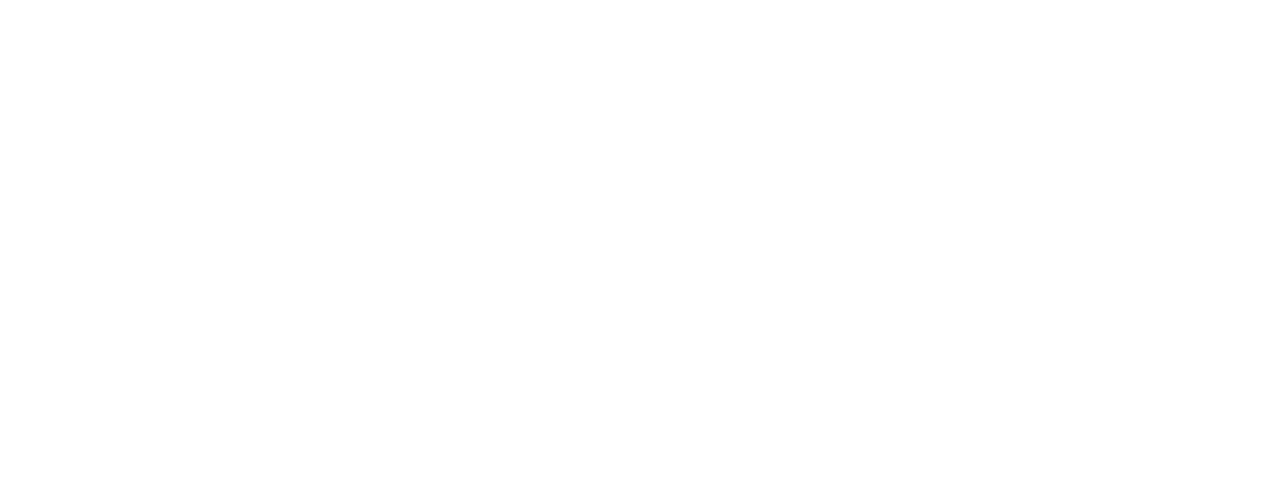
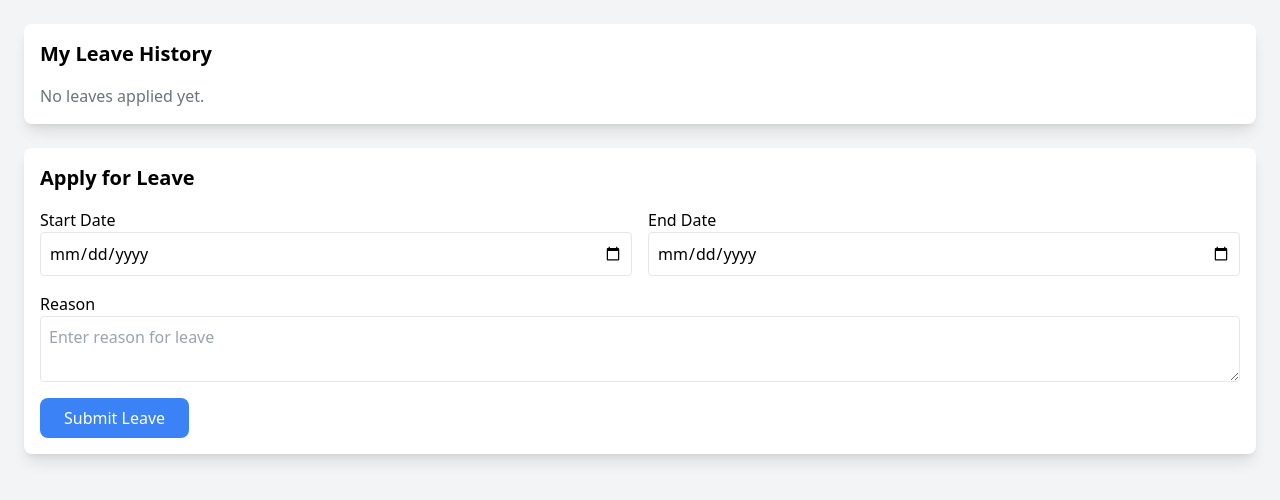
Before and after one commit to varsha346/hostel_frontend, a React (Create React App) app: page /apply-leave in a window 1280 px wide. Before the commit this address had no page. Shown: the top 500 px of the page. Built offline with nearby package versions, Linux system fonts and the light colour scheme.

Commit message:
Added the leave page

```diff
--- a/package.json
+++ b/package.json
@@ -9,6 +9,8 @@
     "@testing-library/user-event": "^13.5.0",
     "axios": "^1.12.2",
     "framer-motion": "^12.23.19",
+    "js-cookie": "^3.0.5",
+    "jwt-decode": "^4.0.0",
     "react": "^19.1.1",
     "react-dom": "^19.1.1",
     "react-router-dom": "^7.9.1",
--- a/src/App.js
+++ b/src/App.js
@@ -3,6 +3,7 @@
 import LandingPage from "./pages/LandingPage"
 import LoginSignup from "./pages/loginSignup";
 import Student_Dashboard from "./pages/StudentDashboard";
+import Student_Leave from "./pages/Student_Leave";
 
 function App() {
   return (
@@ -11,6 +12,8 @@
         <Route path="/" element={<LandingPage />} />
         <Route path="/auth" element={<LoginSignup />} />
         <Route path="/dashboard" element={<Student_Dashboard />} />
+        <Route path="/apply-leave" element={<Student_Leave/>} />
+
       </Routes>
     </Router>
 
--- /dev/null
+++ b/src/pages/Student_Leave.jsx
@@ -0,0 +1,171 @@
+import React, { useEffect, useState } from "react";
+import axiosInstance from "../utils/axiosInstance";
+import { jwtDecode } from "jwt-decode";
+import Cookies from "js-cookie";
+
+const Student_Leave = () => {
+  const [studentId, setStudentId] = useState(null);
+  const [leaves, setLeaves] = useState([]);
+  const [formData, setFormData] = useState({
+    studentId: null,
+    startDate: "",
+    endDate: "",
+    reason: "",
+    status: "Pending",
+  });
+
+  // ✅ Decode JWT and extract userId from token
+  useEffect(() => {
+    const token = Cookies.get("token"); // read cookie
+    if (!token) return;
+
+    try {
+      const decoded = jwtDecode(token);
+      const id = decoded.userId; // backend now sends userId in token
+      if (!id) return;
+
+      setStudentId(id);
+      setFormData((prev) => ({ ...prev, studentId: id }));
+      fetchLeaves(id);
+    } catch (err) {
+      console.error("❌ Invalid token:", err);
+    }
+  }, []);
+
+  // ✅ Fetch leave history
+  const fetchLeaves = async (id) => {
+    try {
+      const res = await axiosInstance.get(`/leaves/student/${id}`);
+      setLeaves(res.data);
+    } catch (err) {
+      console.error("❌ Error fetching leaves:", err);
+    }
+  };
+
+  // ✅ Handle form input changes
+  const handleChange = (e) => {
+    setFormData((prev) => ({ ...prev, [e.target.name]: e.target.value }));
+  };
+
+  // ✅ Submit leave
+  const handleSubmit = async (e) => {
+    e.preventDefault();
+    if (!studentId) return;
+
+    try {
+      const payload = { ...formData, studentId };
+      await axiosInstance.post("/leaves/add", payload);
+
+      // Reset form
+      setFormData({
+        studentId,
+        startDate: "",
+        endDate: "",
+        reason: "",
+        status: "Pending",
+      });
+
+      fetchLeaves(studentId);
+    } catch (err) {
+      console.error("❌ Error applying leave:", err);
+    }
+  };
+
+  return (
+    <div className="min-h-screen bg-gray-100 p-6 flex flex-col gap-6">
+      {/* Leave History */}
+      <section className="bg-white rounded-lg shadow-lg p-4">
+        <h2 className="text-xl font-bold mb-4">My Leave History</h2>
+        <div className="grid grid-cols-3 gap-4 max-h-64 overflow-y-auto">
+          {leaves.length === 0 ? (
+            <p className="text-gray-500">No leaves applied yet.</p>
+          ) : (
+            leaves.map((leave) => (
+              <div
+                key={leave.leaveId}
+                className="p-3 border rounded-md bg-blue-50 hover:bg-blue-100"
+              >
+                <p>
+                  <span className="font-semibold">From:</span> {leave.startDate}
+                </p>
+                <p>
+                  <span className="font-semibold">To:</span> {leave.endDate}
+                </p>
+                <p>
+                  <span className="font-semibold">Reason:</span> {leave.reason}
+                </p>
+                <p>
+                  <span className="font-semibold">Status:</span>{" "}
+                  <span
+                    className={`px-2 py-1 rounded text-white ${
+                      leave.status === "Approved"
+                        ? "bg-green-500"
+                        : leave.status === "Rejected"
+                        ? "bg-red-500"
+                        : "bg-yellow-500"
+                    }`}
+                  >
+                    {leave.status}
+                  </span>
+                </p>
+              </div>
+            ))
+          )}
+        </div>
+      </section>
+
+      {/* Apply Leave Form */}
+      <section className="bg-white rounded-lg shadow-lg p-4">
+        <h2 className="text-xl font-bold mb-4">Apply for Leave</h2>
+        <form onSubmit={handleSubmit} className="grid grid-cols-2 gap-4 items-start">
+          <div className="flex flex-col">
+            <label className="font-medium">Start Date</label>
+            <input
+              type="date"
+              name="startDate"
+              value={formData.startDate}
+              onChange={handleChange}
+              required
+              className="border rounded p-2"
+            />
+          </div>
+
+          <div className="flex flex-col">
+            <label className="font-medium">End Date</label>
+            <input
+              type="date"
+              name="endDate"
+              value={formData.endDate}
+              onChange={handleChange}
+              required
+              className="border rounded p-2"
+            />
+          </div>
+
+          <div className="col-span-2 flex flex-col">
+            <label className="font-medium">Reason</label>
+            <textarea
+              name="reason"
+              value={formData.reason}
+              onChange={handleChange}
+              required
+              className="border rounded p-2"
+              placeholder="Enter reason for leave"
+            />
+          </div>
+
+          <div className="col-span-2">
+            <button
+              type="submit"
+              className="bg-blue-500 hover:bg-blue-600 text-white px-6 py-2 rounded-lg"
+            >
+              Submit Leave
+            </button>
+          </div>
+        </form>
+      </section>
+    </div>
+  );
+};
+
+export default Student_Leave;
--- a/src/pages/loginSignup.jsx
+++ b/src/pages/loginSignup.jsx
@@ -18,7 +18,6 @@
     setLoading(true);
     try {
       await axiosInstance.post("/auth/login", loginData);
-      // ✅ Cookie is set by backend, no need to store token manually
       navigate("/dashboard");
     } catch (error) {
       const msg = error?.response?.data?.error || "Login failed. Please try again.";
--- a/src/utils/axiosInstance.js
+++ b/src/utils/axiosInstance.js
@@ -1,10 +1,11 @@
 import axios from "axios";
 
 const axiosInstance = axios.create({
-  baseURL: "http://localhost:8080", // <-- backend port
+  baseURL: "http://localhost:8080", // <-- make sure backend is running on 8080
   headers: {
     "Content-Type": "application/json",
   },
+  withCredentials: true, // ✅ needed if you're using cookies/JWT stored in cookies
 });
 
 export default axiosInstance;
```
Also changed, not shown: 1 other file (tests, documents, lock files or other folders).
